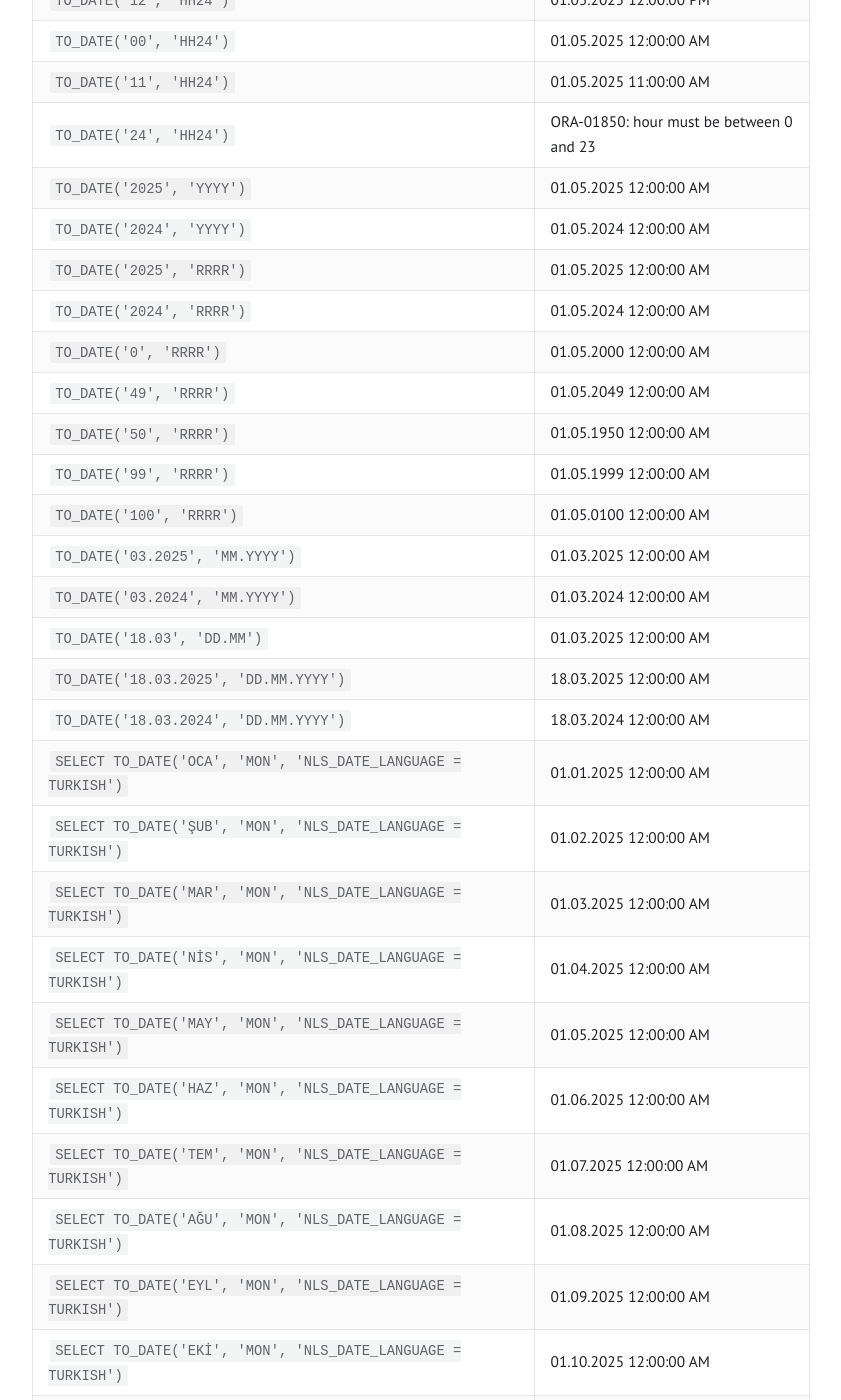
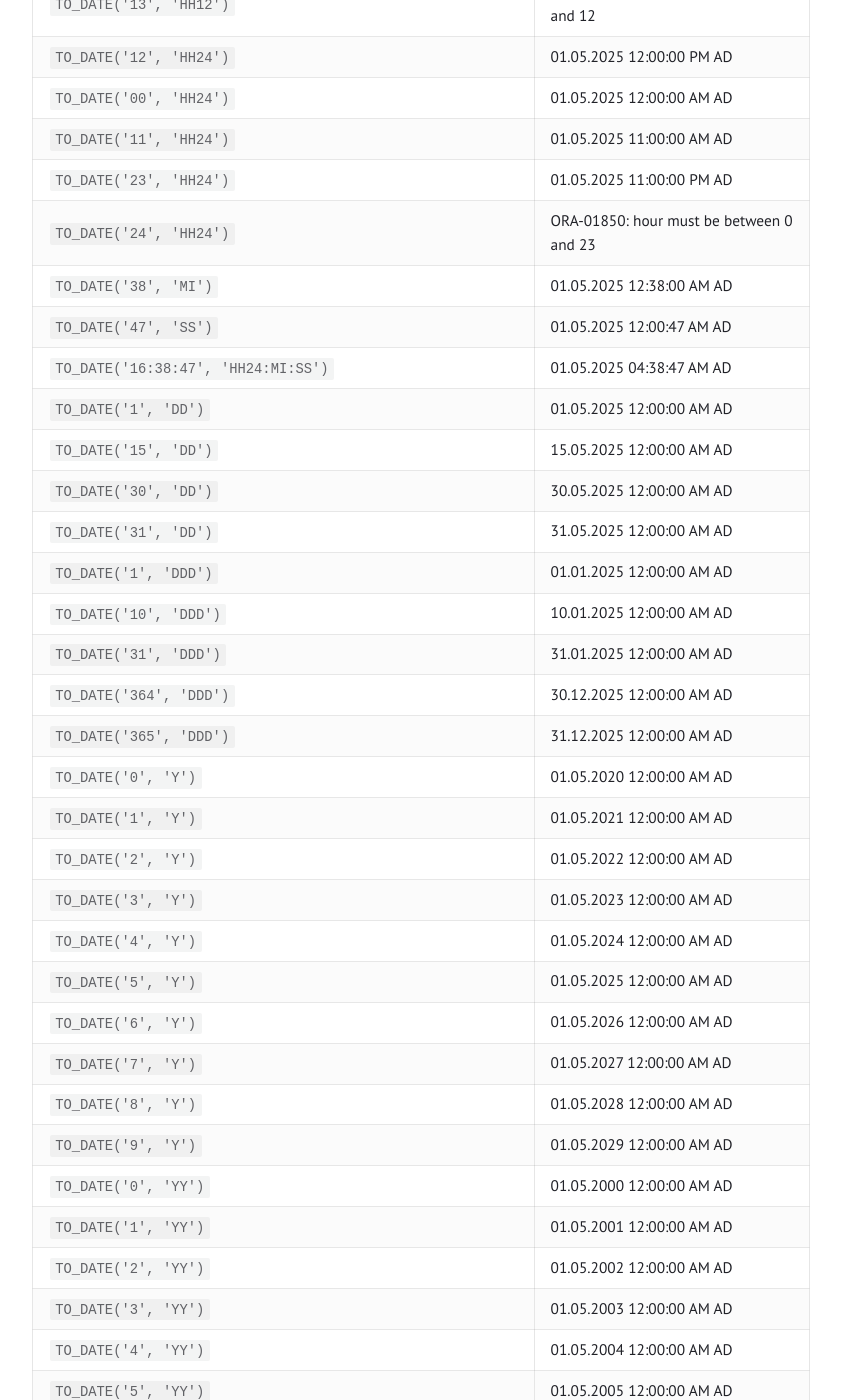
Before and after one commit to tunahanoguz/tunahanoguz.github.io, a Jekyll site: the page built from _posts/2025-05-19-oracle-TO_DATE-fonksiyonu.md, in a window 1280 px wide and 1400 px high, scrolled down 2913 px. Shown: the whole window, without its empty margins (219-1060 px from the left). Built offline with Jekyll 4.4.1, drawn with Linux system fonts in a browser that asks for light colours; some of the changed text lies outside the part shown.

Commit message:
Update 2025-05-19-oracle-TO_DATE-fonksiyonu.md

```diff
--- a/_posts/2025-05-19-oracle-TO_DATE-fonksiyonu.md
+++ b/_posts/2025-05-19-oracle-TO_DATE-fonksiyonu.md
@@ -28,22 +28,24 @@ Aşağıdaki tabloda `format` isim parametrenin alabileceği değerler ve onlar
 | `HH24`           | 24 saatlik zaman diliminde günün saatini ifade eder. |
 | `MI`             | Dakikayı ifade eder.                                 |
 | `SS`             | Saniyeyi ifade eder.                                 |
-| `D`              | x |
-| `DD`             | Ayın gününü ifade eder.                              |
-| `DDD`            | x |
+| `AM` veya `A.M.` | Öğleden önce veya öğleden sonra ifadesidir.          |
+| `PM` veya `P.M.` | Öğleden önce veya öğleden sonra ifadesidir.          |
+| `D`              | Haftanın bir gününü ifade eder. (1-8)                |
+| `DD`             | Ayın bir gününü ifade eder. (1-31)                   |
+| `DY`             | Haftanın bir gününü, kısaltılmış haliyle ifade eder. |
+| `DAY`            | Haftanın bir gününü, adının tam haliyle ifade eder.  |
+| `DDD`            | Yılın bir gününü ifade eder. (1-366)                 |
 | `MM`             | 2 haneli sayı olacak şekilde ayı ifade eder.         |
-| `MON`            | Kısaltılmış ayı ifade eder.                          |
-| `MONTH`          | Tam ay adını ifade eder.                             |
-| `RM`             | x |
-| `Y`              | x |
-| `YY`             | x |
-| `YYY`            | x |
+| `MON`            | Ay bilgisini, adı kısaltılmış şekliyle ifade eder.   |
+| `MONTH`          | Ay bilgisini, adının tam şekliyle ifade eder.        |
+| `RM`             | Roma rakamlarıyla ayı ifade eder.                    |
+| `Y`              | Yılın son 1 hanesini ifade eder.                     |
+| `YY`             | Yılın son 2 hanesini ifade eder.                     |
+| `YYY`            | Yılın son 3 hanesini ifade eder.                     |
 | `YYYY`           | 4 haneli yıl bilgisini ifade eder.                   |
-| `RRRR`           | 2 haneli veya 4 haneli yıl bilgisi kabul eder. 2 haneli yıl bilgisi belirtilmesi durumunda, ilk 2 hane, string ifadede belirtilen yıl 0-49 arasındaysa içinde bulunulan yüzyıl, 50-99 arasındaysa bir önceki yüzyıl ile tamamlanır.     |
-| `AM` veya `A.M.` | x |
-| `PM` veya `P.M.` | x |
-| `BC` veya `B.C.` | x |
-| `AD` veya `A.D.` | x |
+| `RRRR`           | 2 haneli veya 4 haneli yıl bilgisi kabul eder. 2 haneli yıl bilgisi belirtilmesi durumunda, ilk 2 hane, string ifadede belirtilen yıl 0-49 arasındaysa içinde bulunulan yüzyıl, 50-99 arasındaysa bir önceki yüzyıl ile tamamlanır.                                                           |
+| `BC` veya `B.C.` | Milattan önce veya milattan sonra ifadesidir.        |
+| `AD` veya `A.D.` | Milattan önce veya milattan sonra ifadesidir.        |
 
 - Gün belirtilmediğinde, gün bilgisi doğrudan **ayın 1'i** olarak belirlenir.
 - Ay belirtilmediğinde, ay bilgisi doğrudan **yılın ilk ayı** olarak belirlenir.
@@ -61,62 +63,113 @@ Aşağıdaki tabloda `format` isim parametrenin alabileceği değerler ve onlar
 ---
 
 - Aşağıdaki tabloda `TO_DATE` fonksiyonu için kullanım örnekleri yer almaktadır.
-- `NLS_DATE_FORMAT` değeri `DD.MM.YYYY HH12:MI:SS AM BC` olarak belirlenmiştir. (Ek bilgi; AM yerine PM de kullanılabilir. Format belirtilirken ikisi eşdeğerdir.)
+- `NLS_DATE_FORMAT` değeri `DD.MM.YYYY HH12:MI:SS AM BC` olarak belirlenmiştir.
 - Sorgular 19.05.2025 tarihinde çalıştırılmıştır.
 
 | Kullanım                              | Sonuç                                    |
 |---------------------------------------|------------------------------------------|
-| `TO_DATE('12', 'HH')`                 | 01.05.2025 12:00:00 PM                   |
-| `TO_DATE('11', 'HH')`                 | 01.05.2025 11:00:00 AM                   |
-| `TO_DATE('12 AM', 'HH AM')`           | 01.05.2025 12:00:00 AM                   |
-| `TO_DATE('12 AM', 'HH PM')`           | 01.05.2025 12:00:00 AM                   |
+| `TO_DATE('12', 'HH')`                 | 01.05.2025 12:00:00 PM AD                |
+| `TO_DATE('11', 'HH')`                 | 01.05.2025 11:00:00 AM AD                |
+| `TO_DATE('12 AM', 'HH AM')`           | 01.05.2025 12:00:00 AM AD                |
+| `TO_DATE('12 AM', 'HH PM')`           | 01.05.2025 12:00:00 AM AD                |
 | `TO_DATE('00', 'HH')`                 | ORA-01849: hour must be between 1 and 12 |
 | `TO_DATE('13', 'HH')`                 | ORA-01849: hour must be between 1 and 12 |
-| `TO_DATE('12', 'HH12')`               | 01.05.2025 12:00:00 PM                   |
-| `TO_DATE('11', 'HH12')`               | 01.05.2025 11:00:00 AM                   |
-| `TO_DATE('12 AM', 'HH12 AM')`         | 01.05.2025 12:00:00 AM                   |
-| `TO_DATE('12 AM', 'HH12 PM')`         | 01.05.2025 12:00:00 AM                   |
+| `TO_DATE('12', 'HH12')`               | 01.05.2025 12:00:00 PM AD                |
+| `TO_DATE('11', 'HH12')`               | 01.05.2025 11:00:00 AM AD                |
+| `TO_DATE('12 AM', 'HH12 AM')`         | 01.05.2025 12:00:00 AM AD                |
+| `TO_DATE('12 AM', 'HH12 PM')`         | 01.05.2025 12:00:00 AM AD                |
 | `TO_DATE('00', 'HH12')`               | ORA-01849: hour must be between 1 and 12 |
 | `TO_DATE('13', 'HH12')`               | ORA-01849: hour must be between 1 and 12 |
-| `TO_DATE('12', 'HH24')`               | 01.05.2025 12:00:00 PM                   |
-| `TO_DATE('00', 'HH24')`               | 01.05.2025 12:00:00 AM                   |
-| `TO_DATE('11', 'HH24')`               | 01.05.2025 11:00:00 AM                   |
+| `TO_DATE('12', 'HH24')`               | 01.05.2025 12:00:00 PM AD                |
+| `TO_DATE('00', 'HH24')`               | 01.05.2025 12:00:00 AM AD                |
+| `TO_DATE('11', 'HH24')`               | 01.05.2025 11:00:00 AM AD                |
+| `TO_DATE('23', 'HH24')`               | 01.05.2025 11:00:00 PM AD                |
 | `TO_DATE('24', 'HH24')`               | ORA-01850: hour must be between 0 and 23 |
-| `TO_DATE('2025', 'YYYY')`             | 01.05.2025 12:00:00 AM                   |
-| `TO_DATE('2024', 'YYYY')`             | 01.05.2024 12:00:00 AM                   |
-| `TO_DATE('2025', 'RRRR')`             | 01.05.2025 12:00:00 AM                   |
-| `TO_DATE('2024', 'RRRR')`             | 01.05.2024 12:00:00 AM                   |
-| `TO_DATE('0', 'RRRR')`                | 01.05.2000 12:00:00 AM                   |
-| `TO_DATE('49', 'RRRR')`               | 01.05.2049 12:00:00 AM                   |
-| `TO_DATE('50', 'RRRR')`               | 01.05.1950 12:00:00 AM                   |
-| `TO_DATE('99', 'RRRR')`               | 01.05.1999 12:00:00 AM                   |
-| `TO_DATE('100', 'RRRR')`              | 01.05.0100 12:00:00 AM                   |
-| `TO_DATE('03.2025', 'MM.YYYY')`       | 01.03.2025 12:00:00 AM                   |
-| `TO_DATE('03.2024', 'MM.YYYY')`       | 01.03.2024 12:00:00 AM                   |
-| `TO_DATE('18.03', 'DD.MM')`           | 01.03.2025 12:00:00 AM                   |
-| `TO_DATE('18.03.2025', 'DD.MM.YYYY')` | 18.03.2025 12:00:00 AM                   |
-| `TO_DATE('18.03.2024', 'DD.MM.YYYY')` | 18.03.2024 12:00:00 AM                   |
-| `SELECT TO_DATE('OCA', 'MON', 'NLS_DATE_LANGUAGE = TURKISH')` | 01.01.2025 12:00:00 AM                   |
-| `SELECT TO_DATE('ŞUB', 'MON', 'NLS_DATE_LANGUAGE = TURKISH')` | 01.02.2025 12:00:00 AM                   |
-| `SELECT TO_DATE('MAR', 'MON', 'NLS_DATE_LANGUAGE = TURKISH')` | 01.03.2025 12:00:00 AM                   |
-| `SELECT TO_DATE('NİS', 'MON', 'NLS_DATE_LANGUAGE = TURKISH')` | 01.04.2025 12:00:00 AM                   |
-| `SELECT TO_DATE('MAY', 'MON', 'NLS_DATE_LANGUAGE = TURKISH')` | 01.05.2025 12:00:00 AM                   |
-| `SELECT TO_DATE('HAZ', 'MON', 'NLS_DATE_LANGUAGE = TURKISH')` | 01.06.2025 12:00:00 AM                   |
-| `SELECT TO_DATE('TEM', 'MON', 'NLS_DATE_LANGUAGE = TURKISH')` | 01.07.2025 12:00:00 AM                   |
-| `SELECT TO_DATE('AĞU', 'MON', 'NLS_DATE_LANGUAGE = TURKISH')` | 01.08.2025 12:00:00 AM                   |
-| `SELECT TO_DATE('EYL', 'MON', 'NLS_DATE_LANGUAGE = TURKISH')` | 01.09.2025 12:00:00 AM                   |
-| `SELECT TO_DATE('EKİ', 'MON', 'NLS_DATE_LANGUAGE = TURKISH')` | 01.10.2025 12:00:00 AM                   |
-| `SELECT TO_DATE('KAS', 'MON', 'NLS_DATE_LANGUAGE = TURKISH')` | 01.11.2025 12:00:00 AM                   |
-| `SELECT TO_DATE('ARA', 'MON', 'NLS_DATE_LANGUAGE = TURKISH')` | 01.12.2025 12:00:00 AM                   |
-| `SELECT TO_DATE('OCAK', 'MONTH', 'NLS_DATE_LANGUAGE = TURKISH')`    | 01.01.2025 12:00:00 AM                   |
-| `SELECT TO_DATE('ŞUBAT', 'MONTH', 'NLS_DATE_LANGUAGE = TURKISH')`   | 01.02.2025 12:00:00 AM                   |
-| `SELECT TO_DATE('MART', 'MONTH', 'NLS_DATE_LANGUAGE = TURKISH')`    | 01.03.2025 12:00:00 AM                   |
-| `SELECT TO_DATE('NİSAN', 'MONTH', 'NLS_DATE_LANGUAGE = TURKISH')`   | 01.04.2025 12:00:00 AM                   |
-| `SELECT TO_DATE('MAYIS', 'MONTH', 'NLS_DATE_LANGUAGE = TURKISH')`   | 01.05.2025 12:00:00 AM                   |
-| `SELECT TO_DATE('HAZİRAN', 'MONTH', 'NLS_DATE_LANGUAGE = TURKISH')` | 01.06.2025 12:00:00 AM                   |
-| `SELECT TO_DATE('TEMMUZ', 'MONTH', 'NLS_DATE_LANGUAGE = TURKISH')`  | 01.07.2025 12:00:00 AM                   |
-| `SELECT TO_DATE('AĞUSTOS', 'MONTH', 'NLS_DATE_LANGUAGE = TURKISH')` | 01.08.2025 12:00:00 AM                   |
-| `SELECT TO_DATE('EYLÜL', 'MONTH', 'NLS_DATE_LANGUAGE = TURKISH')`   | 01.09.2025 12:00:00 AM                   |
-| `SELECT TO_DATE('EKİM', 'MONTH', 'NLS_DATE_LANGUAGE = TURKISH')`    | 01.10.2025 12:00:00 AM                   |
-| `SELECT TO_DATE('KASIM', 'MONTH', 'NLS_DATE_LANGUAGE = TURKISH')`   | 01.11.2025 12:00:00 AM                   |
-| `SELECT TO_DATE('ARALIK', 'MONTH', 'NLS_DATE_LANGUAGE = TURKISH')`  | 01.12.2025 12:00:00 AM                   |
+| `TO_DATE('38', 'MI')`                 | 01.05.2025 12:38:00 AM AD                |
+| `TO_DATE('47', 'SS')`                 | 01.05.2025 12:00:47 AM AD                |
+| `TO_DATE('16:38:47', 'HH24:MI:SS')`   | 01.05.2025 04:38:47 AM AD                |
+| `TO_DATE('1', 'DD')`                  | 01.05.2025 12:00:00 AM AD                |
+| `TO_DATE('15', 'DD')`                 | 15.05.2025 12:00:00 AM AD                |
+| `TO_DATE('30', 'DD')`                 | 30.05.2025 12:00:00 AM AD                |
+| `TO_DATE('31', 'DD')`                 | 31.05.2025 12:00:00 AM AD                |
+| `TO_DATE('1', 'DDD')`                 | 01.01.2025 12:00:00 AM AD                |
+| `TO_DATE('10', 'DDD')`                | 10.01.2025 12:00:00 AM AD                |
+| `TO_DATE('31', 'DDD')`                | 31.01.2025 12:00:00 AM AD                |
+| `TO_DATE('364', 'DDD')`               | 30.12.2025 12:00:00 AM AD                |
+| `TO_DATE('365', 'DDD')`               | 31.12.2025 12:00:00 AM AD                |
+| `TO_DATE('0', 'Y')`                   | 01.05.2020 12:00:00 AM AD                |
+| `TO_DATE('1', 'Y')`                   | 01.05.2021 12:00:00 AM AD                |
+| `TO_DATE('2', 'Y')`                   | 01.05.2022 12:00:00 AM AD                |
+| `TO_DATE('3', 'Y')`                   | 01.05.2023 12:00:00 AM AD                |
+| `TO_DATE('4', 'Y')`                   | 01.05.2024 12:00:00 AM AD                |
+| `TO_DATE('5', 'Y')`                   | 01.05.2025 12:00:00 AM AD                |
+| `TO_DATE('6', 'Y')`                   | 01.05.2026 12:00:00 AM AD                |
+| `TO_DATE('7', 'Y')`                   | 01.05.2027 12:00:00 AM AD                |
+| `TO_DATE('8', 'Y')`                   | 01.05.2028 12:00:00 AM AD                |
+| `TO_DATE('9', 'Y')`                   | 01.05.2029 12:00:00 AM AD                |
+| `TO_DATE('0', 'YY')`                  | 01.05.2000 12:00:00 AM AD                |
+| `TO_DATE('1', 'YY')`                  | 01.05.2001 12:00:00 AM AD                |
+| `TO_DATE('2', 'YY')`                  | 01.05.2002 12:00:00 AM AD                |
+| `TO_DATE('3', 'YY')`                  | 01.05.2003 12:00:00 AM AD                |
+| `TO_DATE('4', 'YY')`                  | 01.05.2004 12:00:00 AM AD                |
+| `TO_DATE('5', 'YY')`                  | 01.05.2005 12:00:00 AM AD                |
+| `TO_DATE('6', 'YY')`                  | 01.05.2006 12:00:00 AM AD                |
+| `TO_DATE('7', 'YY')`                  | 01.05.2007 12:00:00 AM AD                |
+| `TO_DATE('8', 'YY')`                  | 01.05.2008 12:00:00 AM AD                |
+| `TO_DATE('9', 'YY')`                  | 01.05.2009 12:00:00 AM AD                |
+| `TO_DATE('49', 'YY')`                 | 01.05.2049 12:00:00 AM AD                |
+| `TO_DATE('50', 'YY')`                 | 01.05.2050 12:00:00 AM AD                |
+| `TO_DATE('99', 'YY')`                 | 01.05.2099 12:00:00 AM AD                |
+| `TO_DATE('0', 'YYY')`                 | 01.05.2000 12:00:00 AM AD                |
+| `TO_DATE('1', 'YYY')`                 | 01.05.2001 12:00:00 AM AD                |
+| `TO_DATE('2', 'YYY')`                 | 01.05.2002 12:00:00 AM AD                |
+| `TO_DATE('3', 'YYY')`                 | 01.05.2003 12:00:00 AM AD                |
+| `TO_DATE('4', 'YYY')`                 | 01.05.2004 12:00:00 AM AD                |
+| `TO_DATE('5', 'YYY')`                 | 01.05.2005 12:00:00 AM AD                |
+| `TO_DATE('6', 'YYY')`                 | 01.05.2006 12:00:00 AM AD                |
+| `TO_DATE('7', 'YYY')`                 | 01.05.2007 12:00:00 AM AD                |
+| `TO_DATE('8', 'YYY')`                 | 01.05.2008 12:00:00 AM AD                |
+| `TO_DATE('9', 'YYY')`                 | 01.05.2009 12:00:00 AM AD                |
+| `TO_DATE('49', 'YYY')`                | 01.05.2049 12:00:00 AM AD                |
+| `TO_DATE('50', 'YYY')`                | 01.05.2050 12:00:00 AM AD                |
+| `TO_DATE('99', 'YYY')`                | 01.05.2099 12:00:00 AM AD                |
+| `TO_DATE('100', 'YYY')`               | 01.05.2100 12:00:00 AM AD                |
+| `TO_DATE('999', 'YYY')`               | 01.05.2999 12:00:00 AM AD                |
+| `TO_DATE('2025', 'YYYY')`             | 01.05.2025 12:00:00 AM AD                |
+| `TO_DATE('2024', 'YYYY')`             | 01.05.2024 12:00:00 AM AD                |
+| `TO_DATE('2025', 'RRRR')`             | 01.05.2025 12:00:00 AM AD                |
+| `TO_DATE('2024', 'RRRR')`             | 01.05.2024 12:00:00 AM AD                |
+| `TO_DATE('0', 'RRRR')`                | 01.05.2000 12:00:00 AM AD                |
+| `TO_DATE('49', 'RRRR')`               | 01.05.2049 12:00:00 AM AD                |
+| `TO_DATE('50', 'RRRR')`               | 01.05.1950 12:00:00 AM AD                |
+| `TO_DATE('99', 'RRRR')`               | 01.05.1999 12:00:00 AM AD                |
+| `TO_DATE('100', 'RRRR')`              | 01.05.0100 12:00:00 AM AD                |
+| `TO_DATE('03.2025', 'MM.YYYY')`       | 01.03.2025 12:00:00 AM AD                |
+| `TO_DATE('03.2024', 'MM.YYYY')`       | 01.03.2024 12:00:00 AM AD                |
+| `TO_DATE('18.03', 'DD.MM')`           | 01.03.2025 12:00:00 AM AD                |
+| `TO_DATE('18.03.2025', 'DD.MM.YYYY')` | 18.03.2025 12:00:00 AM AD                |
+| `TO_DATE('18.03.2024', 'DD.MM.YYYY')` | 18.03.2024 12:00:00 AM AD                |
+| `SELECT TO_DATE('OCA', 'MON', 'NLS_DATE_LANGUAGE = TURKISH')` | 01.01.2025 12:00:00 AM AD                  |
+| `SELECT TO_DATE('ŞUB', 'MON', 'NLS_DATE_LANGUAGE = TURKISH')` | 01.02.2025 12:00:00 AM AD                  |
+| `SELECT TO_DATE('MAR', 'MON', 'NLS_DATE_LANGUAGE = TURKISH')` | 01.03.2025 12:00:00 AM AD                  |
+| `SELECT TO_DATE('NİS', 'MON', 'NLS_DATE_LANGUAGE = TURKISH')` | 01.04.2025 12:00:00 AM AD                  |
+| `SELECT TO_DATE('MAY', 'MON', 'NLS_DATE_LANGUAGE = TURKISH')` | 01.05.2025 12:00:00 AM AD                  |
+| `SELECT TO_DATE('HAZ', 'MON', 'NLS_DATE_LANGUAGE = TURKISH')` | 01.06.2025 12:00:00 AM AD                  |
+| `SELECT TO_DATE('TEM', 'MON', 'NLS_DATE_LANGUAGE = TURKISH')` | 01.07.2025 12:00:00 AM AD                  |
+| `SELECT TO_DATE('AĞU', 'MON', 'NLS_DATE_LANGUAGE = TURKISH')` | 01.08.2025 12:00:00 AM AD                  |
+| `SELECT TO_DATE('EYL', 'MON', 'NLS_DATE_LANGUAGE = TURKISH')` | 01.09.2025 12:00:00 AM AD                  |
+| `SELECT TO_DATE('EKİ', 'MON', 'NLS_DATE_LANGUAGE = TURKISH')` | 01.10.2025 12:00:00 AM AD                  |
+| `SELECT TO_DATE('KAS', 'MON', 'NLS_DATE_LANGUAGE = TURKISH')` | 01.11.2025 12:00:00 AM AD                  |
+| `SELECT TO_DATE('ARA', 'MON', 'NLS_DATE_LANGUAGE = TURKISH')` | 01.12.2025 12:00:00 AM AD                  |
+| `SELECT TO_DATE('OCAK', 'MONTH', 'NLS_DATE_LANGUAGE = TURKISH')`    | 01.01.2025 12:00:00 AM AD                  |
+| `SELECT TO_DATE('ŞUBAT', 'MONTH', 'NLS_DATE_LANGUAGE = TURKISH')`   | 01.02.2025 12:00:00 AM AD                  |
+| `SELECT TO_DATE('MART', 'MONTH', 'NLS_DATE_LANGUAGE = TURKISH')`    | 01.03.2025 12:00:00 AM AD                  |
+| `SELECT TO_DATE('NİSAN', 'MONTH', 'NLS_DATE_LANGUAGE = TURKISH')`   | 01.04.2025 12:00:00 AM AD                  |
+| `SELECT TO_DATE('MAYIS', 'MONTH', 'NLS_DATE_LANGUAGE = TURKISH')`   | 01.05.2025 12:00:00 AM AD                  |
+| `SELECT TO_DATE('HAZİRAN', 'MONTH', 'NLS_DATE_LANGUAGE = TURKISH')` | 01.06.2025 12:00:00 AM AD                  |
+| `SELECT TO_DATE('TEMMUZ', 'MONTH', 'NLS_DATE_LANGUAGE = TURKISH')`  | 01.07.2025 12:00:00 AM AD                  |
+| `SELECT TO_DATE('AĞUSTOS', 'MONTH', 'NLS_DATE_LANGUAGE = TURKISH')` | 01.08.2025 12:00:00 AM AD                  |
+| `SELECT TO_DATE('EYLÜL', 'MONTH', 'NLS_DATE_LANGUAGE = TURKISH')`   | 01.09.2025 12:00:00 AM AD                  |
+| `SELECT TO_DATE('EKİM', 'MONTH', 'NLS_DATE_LANGUAGE = TURKISH')`    | 01.10.2025 12:00:00 AM AD                  |
+| `SELECT TO_DATE('KASIM', 'MONTH', 'NLS_DATE_LANGUAGE = TURKISH')`   | 01.11.2025 12:00:00 AM AD                  |
+| `SELECT TO_DATE('ARALIK', 'MONTH', 'NLS_DATE_LANGUAGE = TURKISH')`  | 01.12.2025 12:00:00 AM AD                  |
```
